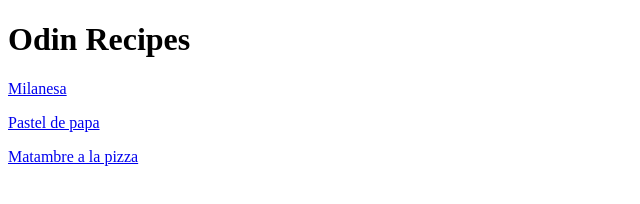
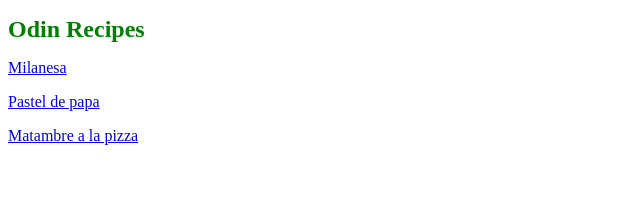
Before and after one commit to Brhumo/odin-recipes, a plain HTML site: page index.html in a window 1280 px wide. Shown: the whole page, without its empty margins (0-640 px from the left). Drawn offline with Linux system fonts and the light colour scheme.

Commit message:
se agregan estilos

```diff
--- a/index.html
+++ b/index.html
@@ -2,15 +2,15 @@
 <html lang="en">
 
 <head>
+        <link rel="stylesheet" href="index.css">
         <meta charset="UTF-8">
         <title> Recetas de Odin </title>
-        <link rel="styles" href="index.css">
 </head>
 
 <body>
-    <h1> Odin Recipes </h1>
+    <h1 id="tit"> Odin Recipes </h1>
 </body>
-<a href="recipes/milanesa.html"> Milanesa </a>
-<p> <a href="recipes/pastel-de-papa.html"> Pastel de papa </a></p>
-<p> <a href="recipes/matambre-a-la-pizza.html"> Matambre a la pizza </a></p>
+<a href="recipes/milanesa.html" id="mila"> Milanesa </a>
+<p> <a href="recipes/pastel-de-papa.html" id="pastel"> Pastel de papa </a></p>
+<p> <a href="recipes/matambre-a-la-pizza.html" id="matambre"> Matambre a la pizza </a></p>
 </html>
```
